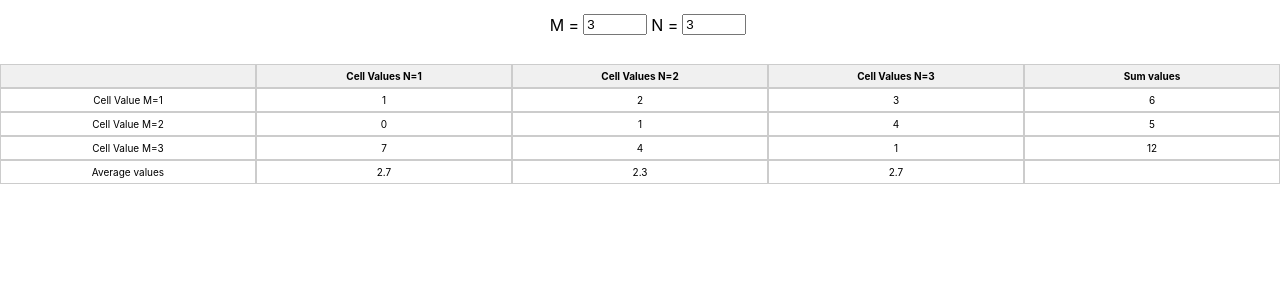
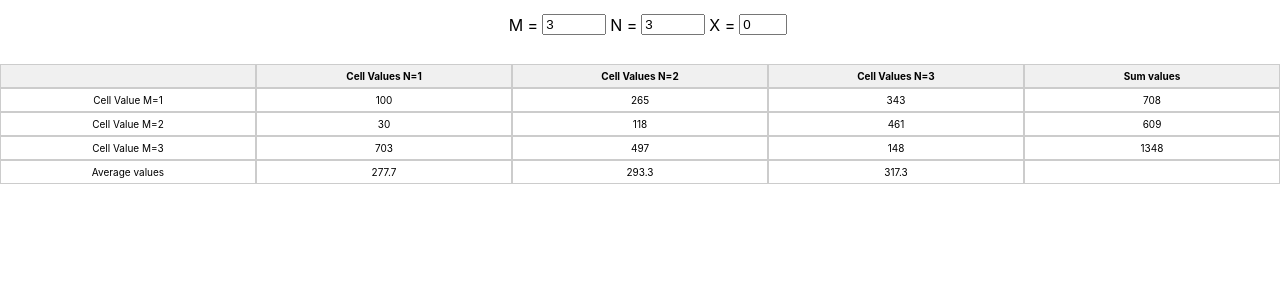
Before and after one commit to Yurii-Yanovitsky/Matrix-Table, a React (Create React App) app: page / in a window 1280 px wide. Shown: the top 300 px of the page. Built offline with nearby package versions, Linux system fonts and the light colour scheme.

Commit message:
Enable finding nearest cells by value

```diff
--- a/src/App.css
+++ b/src/App.css
@@ -26,6 +26,14 @@
   overflow: hidden;
 }
 
+.cell:hover {
+  background-color: antiquewhite;
+}
+
+.highlighted-cell {
+  background-color: skyblue;
+}
+
 .input-container {
   display: flex;
   justify-content: center;
--- a/src/App.tsx
+++ b/src/App.tsx
@@ -8,11 +8,16 @@ import MatrixInputForm from "./components/MatrixInputForm";
 function App() {
   const [m, setM] = useState(3);
   const [n, setN] = useState(3);
+  const [x, setX] = useState(0);
   const [matrix, setMatrix] = useState(new Array<Array<Cell>>());
+  const [highlightedCellsSet, setHighlightedCellsSet] = useState(
+    new Set<number>()
+  );
   const [isPending, startTransition] = useTransition();
 
   useEffect(() => {
-    setMatrix(generateMatrix(m, n, 10));
+    setX(0);
+    setMatrix(generateMatrix(m, n, 999));
   }, [m, n]);
 
   const handleNChange = useCallback((value: number) => {
@@ -23,6 +28,12 @@ function App() {
   const handleMChange = useCallback((value: number) => {
     startTransition(() => {
       setM(value);
+    });
+  }, []);
+
+  const handleXChange = useCallback((value: number) => {
+    startTransition(() => {
+      setX(value);
     });
   }, []);
 
@@ -46,17 +57,45 @@ function App() {
     []
   );
 
+  const handleCellEnter = useCallback(
+    (cell: Cell) => {
+      startTransition(() => {
+        const nearestCells = matrix
+          .flat()
+          .sort(
+            (a, b) =>
+              Math.abs(a.amount - cell.amount) -
+              Math.abs(b.amount - cell.amount)
+          )
+          .filter((c) => c.id !== cell.id)
+          .slice(0, x);
+
+        setHighlightedCellsSet(new Set(nearestCells.map((cell) => cell.id)));
+      });
+    },
+    [matrix, x]
+  );
+
+  const handleCellLeave = useCallback(() => {
+    setHighlightedCellsSet(new Set());
+  }, []);
+
   return (
     <div className="container">
       <MatrixInputForm
         m={m}
         n={n}
+        x={x}
         onMChange={handleMChange}
         onNChange={handleNChange}
+        onXChange={handleXChange}
       />
       <MatrixTable
         status={isPending ? "Pending..." : ""}
         matrix={matrix}
+        highlightedCellsSet={highlightedCellsSet}
+        onCellEnter={handleCellEnter}
+        onCellLeave={handleCellLeave}
         onCellClick={handleCellClick}
       />
     </div>
--- a/src/components/MatrixInputForm.tsx
+++ b/src/components/MatrixInputForm.tsx
@@ -1,15 +1,19 @@
 type MatrixInputFormProps = {
   m: number;
   n: number;
+  x: number;
   onMChange: (value: number) => void;
   onNChange: (value: number) => void;
+  onXChange: (value: number) => void;
 };
 
 const MatrixInputForm: React.FC<MatrixInputFormProps> = ({
   m,
   n,
+  x,
   onMChange,
   onNChange,
+  onXChange,
 }) => {
   return (
     <div className="input-container">
@@ -33,6 +37,16 @@ const MatrixInputForm: React.FC<MatrixInputFormProps> = ({
         value={n}
         onChange={(e) => onNChange(parseInt(e.target.value) || 0)}
       />
+      <label htmlFor="X">X = </label>
+      <input
+        id="X"
+        type="number"
+        placeholder="X"
+        min={0}
+        max={n * m}
+        value={x}
+        onChange={(e) => onXChange(parseInt(e.target.value) || 0)}
+      />
     </div>
   );
 };
--- a/src/components/MatrixTable.tsx
+++ b/src/components/MatrixTable.tsx
@@ -1,38 +1,19 @@
-import { Fragment, useEffect, useState } from "react";
+import { Fragment } from "react";
 import { Cell } from "../utils/generateMatrix";
-
-const CellItem = ({
-  cell,
-  onCellClick,
-}: {
-  cell: Cell;
-  onCellClick: () => void;
-}) => {
-  const [amount, setAmount] = useState(cell.amount);
-
-  useEffect(() => {
-    setAmount(cell.amount);
-  }, [cell.amount]);
-
-  const onInnerClick = () => {
-    // setAmount((prev) => prev + 1);
-    onCellClick();
-  };
-
-  return (
-    <div className="cell" onClick={onInnerClick}>
-      {amount}
-    </div>
-  );
-};
 
 const MatrixTable = ({
   matrix,
+  highlightedCellsSet,
   status,
   onCellClick,
+  onCellEnter,
+  onCellLeave,
 }: {
   matrix: Cell[][];
+  highlightedCellsSet: Set<number>;
   status: string;
+  onCellEnter: (cell: Cell) => void;
+  onCellLeave: () => void;
   onCellClick: (pointer: { rowIndex: number; columnIndex: number }) => void;
 }) => {
   const numberOfRows = matrix.length;
@@ -65,11 +46,15 @@ const MatrixTable = ({
           <Fragment key={rowIndex + 1}>
             <div className="cell">{`Cell Value M=${rowIndex + 1}`}</div>
             {row.map((cell, columnIndex) => {
+              const isHighlighted = highlightedCellsSet.has(cell.id);
+
               return (
                 <div
                   key={cell.id}
-                  className="cell"
+                  className={isHighlighted ? "cell highlighted-cell" : "cell"}
                   onClick={() => onCellClick({ rowIndex, columnIndex })}
+                  onMouseOver={() => onCellEnter(cell)}
+                  onMouseLeave={() => onCellLeave()}
                 >
                   {cell.amount}
                 </div>
```
